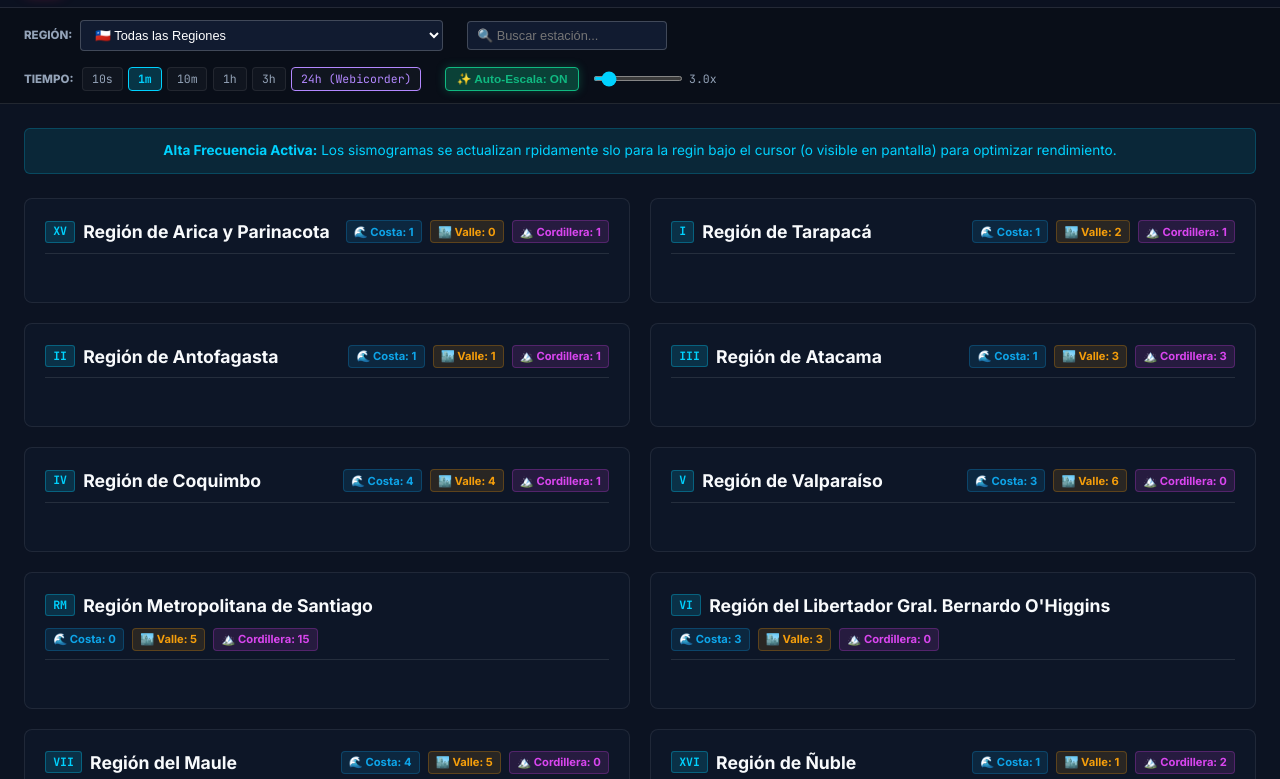
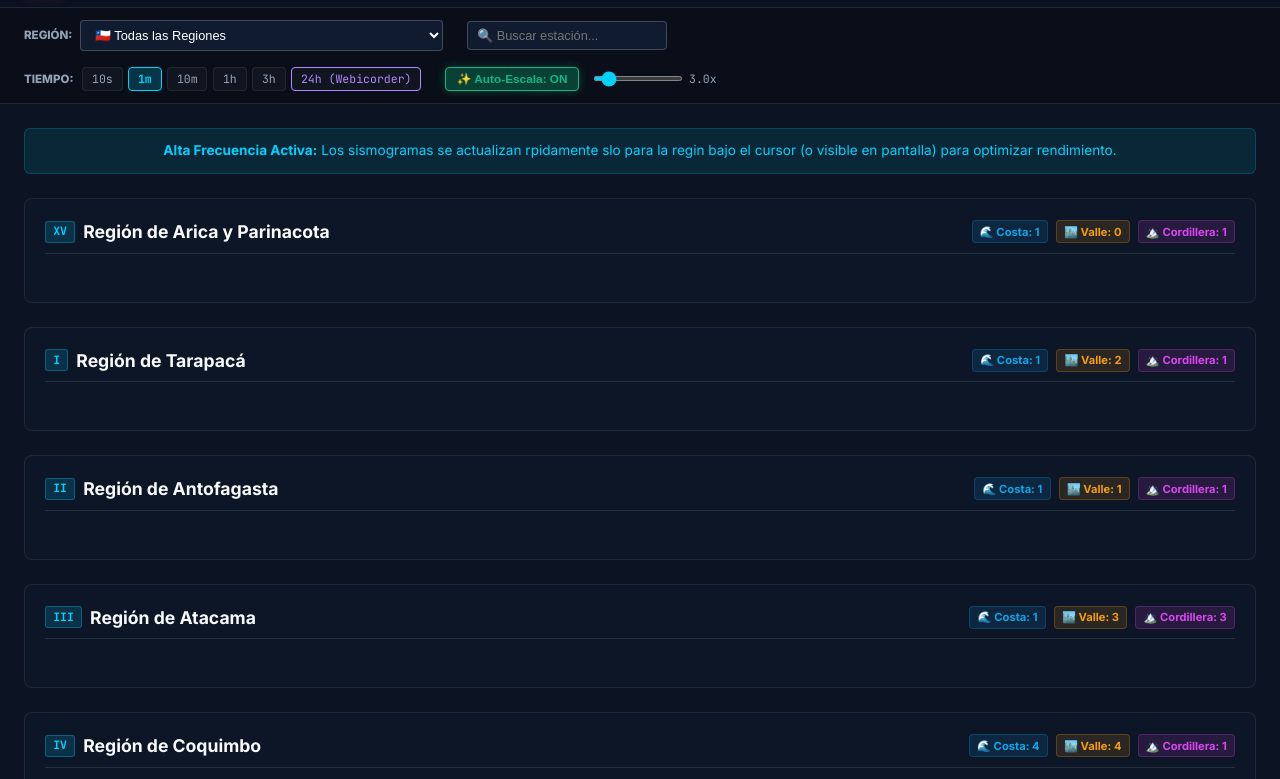
Before and after one commit to Mokenns/sismored, a website built with Vite: page index.html in a window 1280 px wide. Shown: the part 59-838 px from the top of the page. Built offline with nearby package versions, Linux system fonts and the light colour scheme; some packages are replaced by stand-ins of ours; no server answers; files whose address does not match are found by name; what seisplotjs would draw is missing.

Commit message:
style: change region layout to flow vertically top-to-bottom

```diff
--- a/src/styles.css
+++ b/src/styles.css
@@ -1052,9 +1052,9 @@ body {
 .filter-label { font-size: 0.72rem; font-weight: 800; color: #94a3b8; text-transform: uppercase; }
 .clean-input { background: #111b30; color: #fff; border: 1px solid rgba(255, 255, 255, 0.2); padding: 0.35rem 0.6rem; border-radius: 4px; font-size: 0.8rem; outline: none; }
 .clean-input:focus { border-color: #00d2ff; }
-#transect-view-container { display: grid; grid-template-columns: repeat(auto-fill, minmax(min(100%, 580px), 1fr)); gap: 1.25rem; align-items: start; padding: 1.5rem; max-width: 1800px; margin: 0 auto; }
-.region-section { background: rgba(17, 27, 48, 0.45); border: 1px solid rgba(255, 255, 255, 0.08); border-radius: 8px; padding: 1.25rem; display: flex; flex-direction: column; gap: 0.75rem; }
-.stations-grid { display: grid; grid-template-columns: repeat(auto-fit, minmax(min(100%, 320px), 1fr)); gap: 1rem; }
+#transect-view-container { display: flex; flex-direction: column; gap: 1.5rem; padding: 1.5rem; max-width: 1800px; margin: 0 auto; width: 100%; }
+.region-section { width: 100%; background: rgba(17, 27, 48, 0.45); border: 1px solid rgba(255, 255, 255, 0.08); border-radius: 8px; padding: 1.25rem; display: flex; flex-direction: column; gap: 0.75rem; }
+.stations-grid { display: grid; grid-template-columns: repeat(auto-fill, minmax(min(100%, 360px), 1fr)); gap: 1rem; }
 .region-header { margin-bottom: 1rem; border-bottom: 1px solid rgba(255, 255, 255, 0.1); padding-bottom: 0.5rem; }
 .region-name { font-size: 1.1rem; color: #f8fafc; font-weight: 700; }
 .dsp-controls { display: grid; grid-template-columns: 1fr 1fr 1fr; gap: 0.4rem; background: #060a12; padding: 0.4rem 0.5rem; border-radius: 4px; margin-bottom: 0.5rem; border: 1px solid rgba(255, 255, 255, 0.05); }
```
